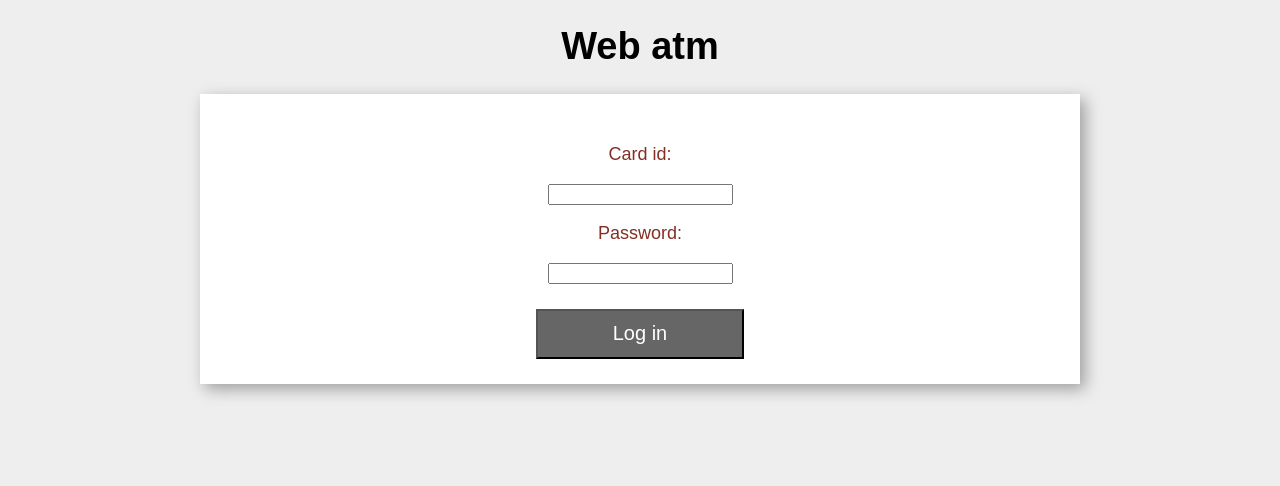
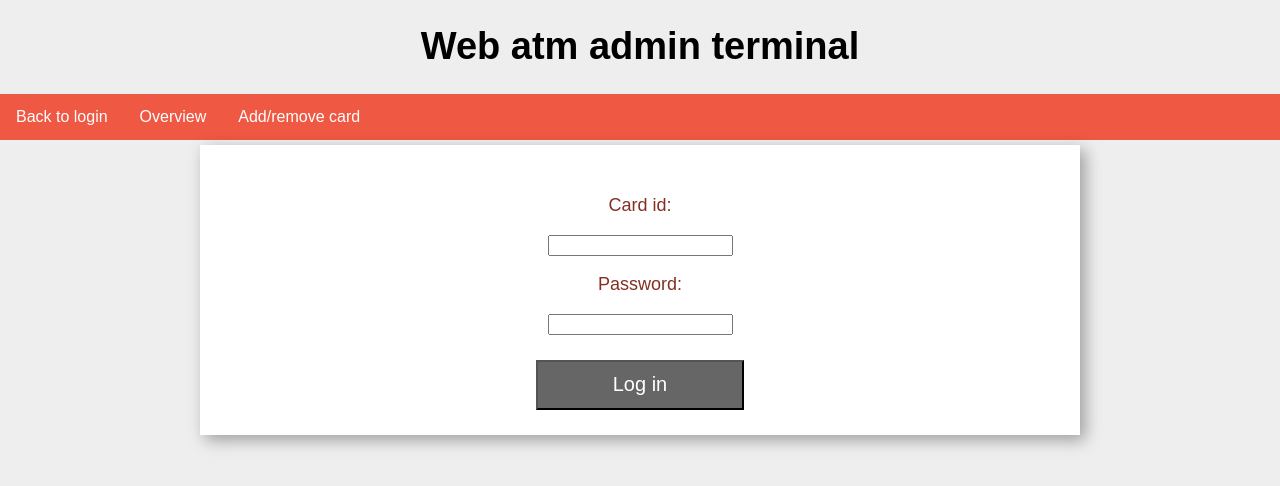
Before and after one commit to HappySven06/Web-atm, a plain HTML site: page UI/AdminTerminal.html in a window 1280 px wide. Drawn offline with Linux system fonts and the light colour scheme.

Commit message:
Modified admin terminal

```diff
--- a/UI/AdminTerminal.html
+++ b/UI/AdminTerminal.html
@@ -10,8 +10,16 @@
 
 	<body>
         <center>
-            <h1>Web atm</h1>
+            <h1>Web atm admin terminal</h1>
         </center>
+
+        <div class="header" id="myHeader">
+			<div class="navbar">
+                <a href="LogIn.html">Back to login</a>
+				<a href="index.html">Overview</a>
+				<a href="#alumised-kontaktid">Add/remove card</a>
+			</div>
+		</div>
 
         <div class="adminterminal">
             <div id="input">
--- a/UI/Stiles.css
+++ b/UI/Stiles.css
@@ -76,3 +76,21 @@ opacity:0.8; /*Tee element pisut läbipaistvaks*/
     color:rgb(255, 255, 255);
     font-size: 20px;
 }
+.navbar {
+    overflow: hidden;
+    background-color: #ef5842;
+    font-family: Arial;
+  }
+
+  /* Links inside the navbar */
+  .navbar a {
+    float: left;
+    font-size: 16px;
+    color: white;
+    text-align: center;
+    padding: 14px 16px;
+    text-decoration: none;
+  }
+  .navbar a:hover, #button a:hover, #inputbutton a:hover, #inputhover2 a:hover {
+    background-color:#333 ;
+  }
```
